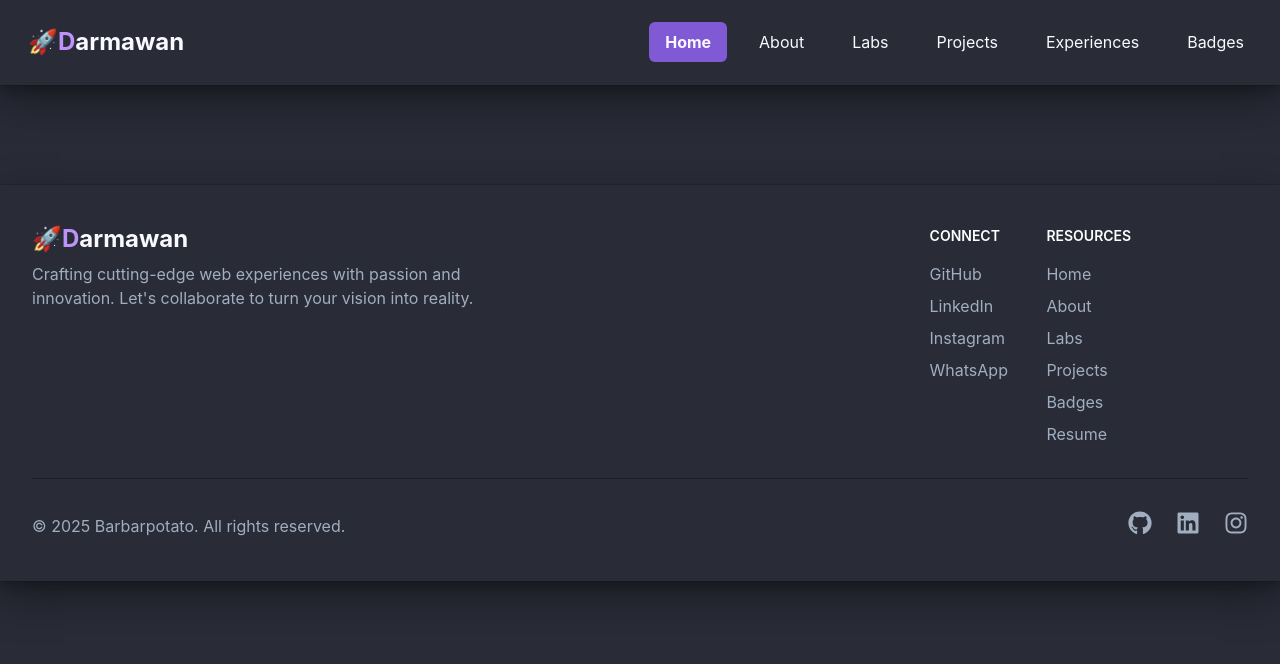
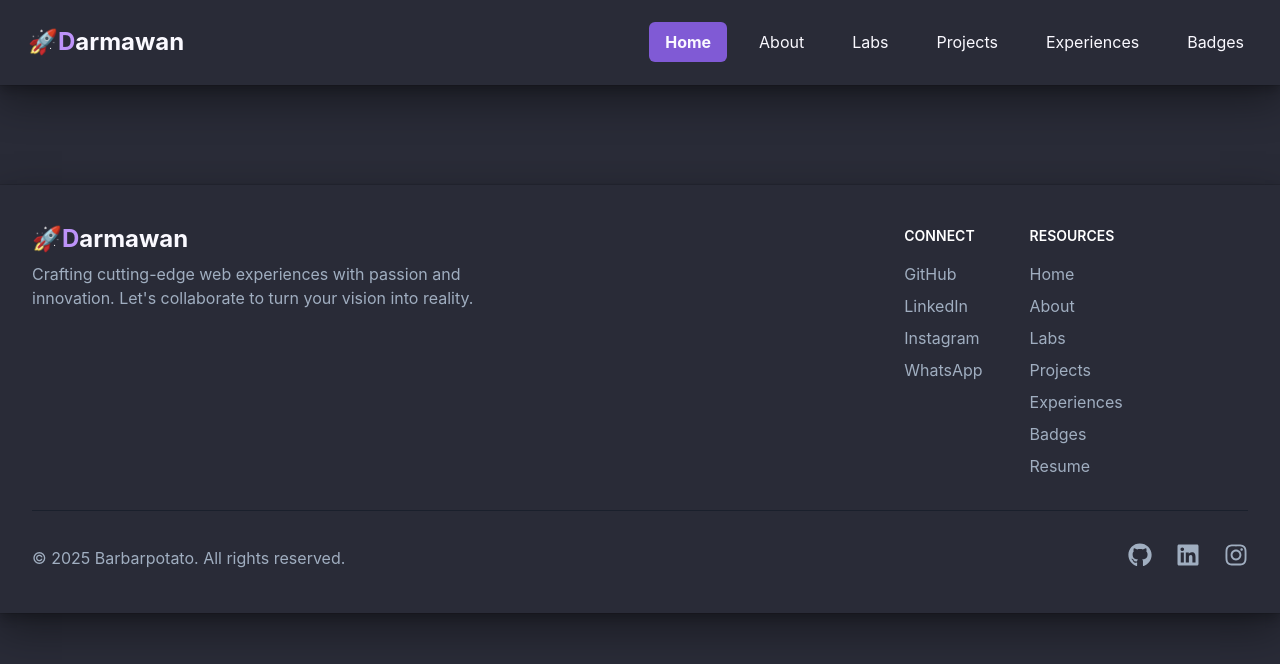
Before and after one commit to Barbarpotato/personal-shared-layout, a React (Vite) app: page / in a window 1280 px wide. Shown: the top 664 px of the page. Built offline with nearby package versions, Linux system fonts and the light colour scheme.

Commit message:
fix foote

```diff
--- a/src/Footer.jsx
+++ b/src/Footer.jsx
@@ -15,10 +15,11 @@ const Footer = () => {
     ];
 
     const resourcesLinks = [
-        { label: 'Home', href: 'https://barbarpotato.github.io/Home/' },
+        { label: 'Home', href: 'https://barbarpotato.github.io/' },
         { label: 'About', href: 'https://barbarpotato.github.io/About/' },
         { label: 'Labs', href: 'https://barbarpotato.github.io/Labs/' },
         { label: 'Projects', href: 'https://barbarpotato.github.io/Projects/' },
+        { label: 'Experiences', href: 'https://barbarpotato.github.io/Experiences/' },
         { label: 'Badges', href: 'https://barbarpotato.github.io/Badges/' },
         { label: 'Resume', href: 'https://firebasestorage.googleapis.com/v0/b/personal-blog-darmajr.appspot.com/o/personal%2FProfile.pdf?alt=media&token=84919868-97bf-453d-9e9b-f282b463cc7b' },
     ];
```
